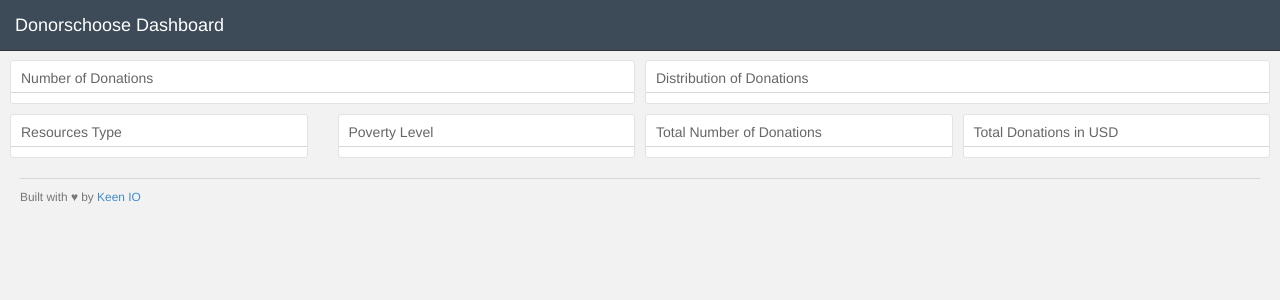
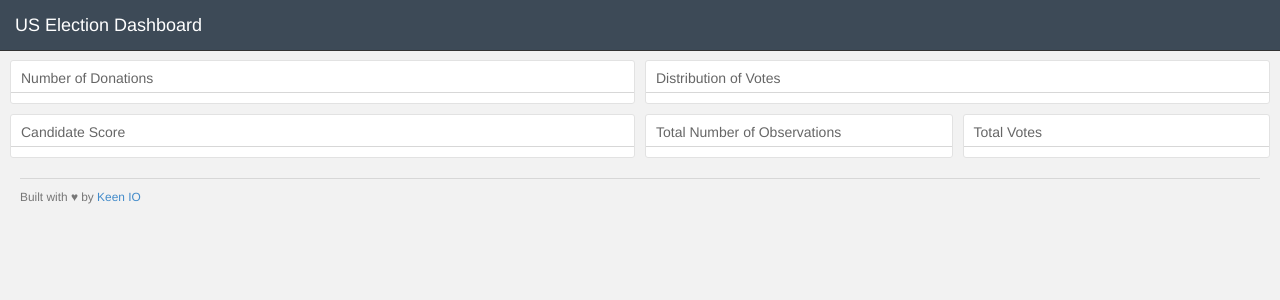
Before and after one commit to ANuttinck/us-elections-telecom, a Flask app: page / in a window 1280 px wide. Shown: the top 300 px of the page. Run offline with Flask 2, Linux system fonts and the light colour scheme; data that the repository does not hold is empty; some libraries are stand-ins or nearby versions.

Commit message:
modif index.html

```diff
--- a/templates/index.html
+++ b/templates/index.html
@@ -14,7 +14,7 @@
   <div class="navbar navbar-inverse navbar-fixed-top" role="navigation">
     <div class="container-fluid">
       <div class="navbar-header">
-        <a class="navbar-brand" href="./">Donorschoose Dashboard</a>
+        <a class="navbar-brand" href="./">US Election Dashboard</a>
       </div>
     </div>
   </div>
@@ -39,31 +39,19 @@
           </div>
           <!-- Time Chart -->
 
-          <!-- Resources Pie -->
-          <div class="col-sm-6">
+
+          <!-- Pie -->
+          <div class="col-sm-12">
             <div class="chart-wrapper">
               <div class="chart-title">
-                Resources Type
+                Candidate Score
               </div>
               <div class="chart-stage">
-                <div id="resource-type-row-chart"></div>
+                <div id="candidate-score"></div>
               </div>
             </div>
           </div>
-          <!-- Resources Pie -->
-
-          <!-- Poverty Pie -->
-          <div class="col-sm-6">
-            <div class="chart-wrapper">
-              <div class="chart-title">
-                Poverty Level
-              </div>
-              <div class="chart-stage">
-                <div id="poverty-level-row-chart"></div>
-              </div>
-            </div>
-          </div>
-          <!-- Poverty Pie -->
+          <!-- Pie -->
 
         </div>
       </div>
@@ -72,7 +60,7 @@
       <div class="col-sm-6">
         <div class="chart-wrapper">
           <div class="chart-title">
-            Distribution of Donations
+            Distribution of Votes
           </div>
           <div class="chart-stage">
             <div id="us-chart"></div>
@@ -85,10 +73,10 @@
       <div class="col-sm-3">
         <div class="chart-wrapper">
           <div class="chart-title">
-            Total Number of Donations
+            Total Number of Observations
           </div>
           <div class="chart-stage">
-            <div id="number-projects-nd"></div>
+            <div id="number-obs-nd"></div>
           </div>
         </div>
       </div>
@@ -98,10 +86,10 @@
       <div class="col-sm-3">
         <div class="chart-wrapper">
           <div class="chart-title">
-            Total Donations in USD
+            Total Votes
           </div>
           <div class="chart-stage">
-            <div id="total-donations-nd"></div>
+            <div id="total-votes-nd"></div>
           </div>
         </div>
       </div>
```
